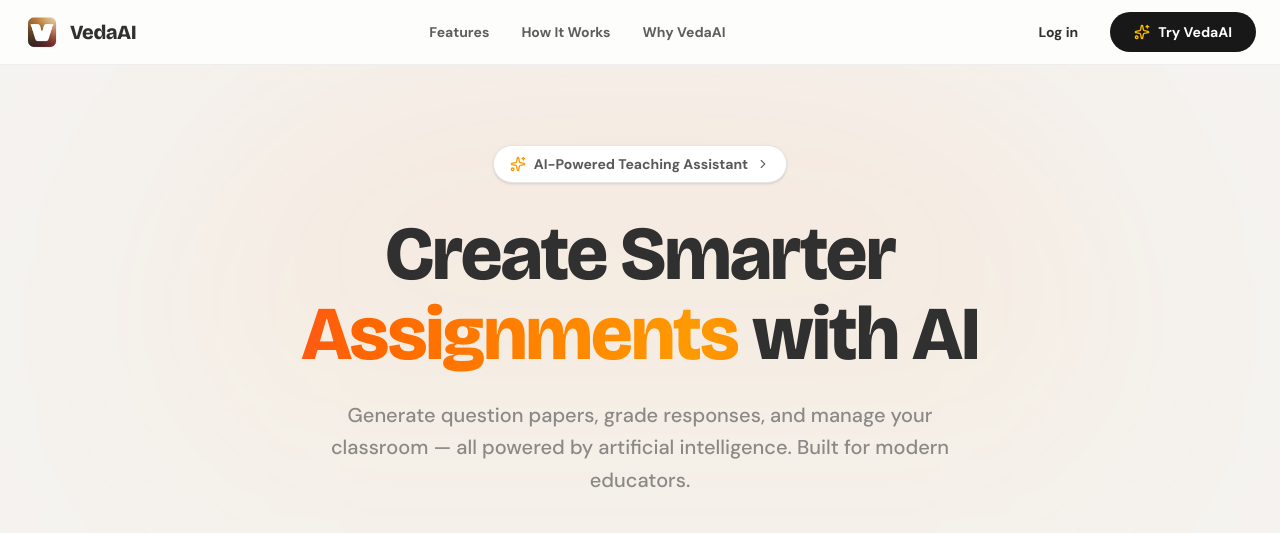
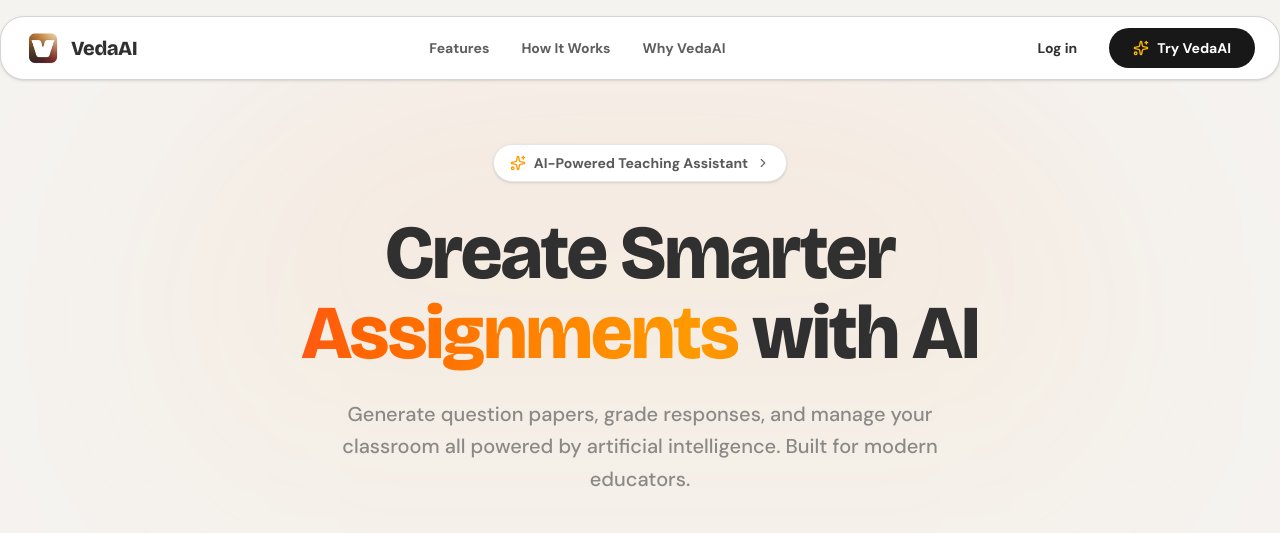
Before and after one commit to MIHIR2006/Veda-AI-assignment, a Next.js app in the folder Frontend/: page / in a window 1280 px wide. Shown: the top 533 px of the page. Built offline with nearby package versions, Linux system fonts and the light colour scheme; no server answers.

Commit message:
fix: build issue

```diff
--- a/Frontend/app/page.tsx
+++ b/Frontend/app/page.tsx
@@ -2,7 +2,7 @@
 
 import Link from "next/link";
 import Image from "next/image";
-import { motion } from "framer-motion";
+import { motion, Variants } from "framer-motion";
 import {
   Sparkles,
   ArrowRight,
@@ -21,16 +21,16 @@
 } from "lucide-react";
 import { Button } from "@/components/ui/button";
 
-const fadeUp = {
+const fadeUp: Variants = {
   hidden: { opacity: 0, y: 30 },
   visible: (i: number) => ({
     opacity: 1,
     y: 0,
-    transition: { delay: i * 0.1, duration: 0.6, ease: [0.16, 1, 0.3, 1] },
+    transition: { delay: i * 0.1, duration: 0.6, ease: [0.16, 1, 0.3, 1] as const },
   }),
 };
 
-const stagger = {
+const stagger: Variants = {
   visible: { transition: { staggerChildren: 0.08 } },
 };
 
@@ -38,8 +38,8 @@
   return (
     <div className="min-h-screen bg-[#F5F3F0] overflow-hidden">
       {/* Navbar */}
-      <nav className="sticky top-0 z-50 backdrop-blur-xl bg-white/80 border-b border-neutral-200/60">
-        <div className="max-w-7xl mx-auto px-6 h-16 flex items-center justify-between">
+      <nav className="sticky top-3 md:top-4 z-50 px-0 md:px-0 max-w-7xl mx-auto w-full">
+        <div className="flex h-16 items-center justify-between border border-border bg-white px-6 rounded-[24px] shadow-sm">
           <Link href="/" className="flex items-center gap-2.5">
             <Image
               src="/assets/veda-logo.png"
@@ -133,7 +133,7 @@
               className="text-lg md:text-xl text-muted-foreground/70 font-medium max-w-2xl mx-auto mb-10 leading-relaxed"
             >
               Generate question papers, grade responses, and manage your classroom
-              — all powered by artificial intelligence. Built for modern educators.
+              all powered by artificial intelligence. Built for modern educators.
             </motion.p>
 
             {/* CTA Buttons */}
```
